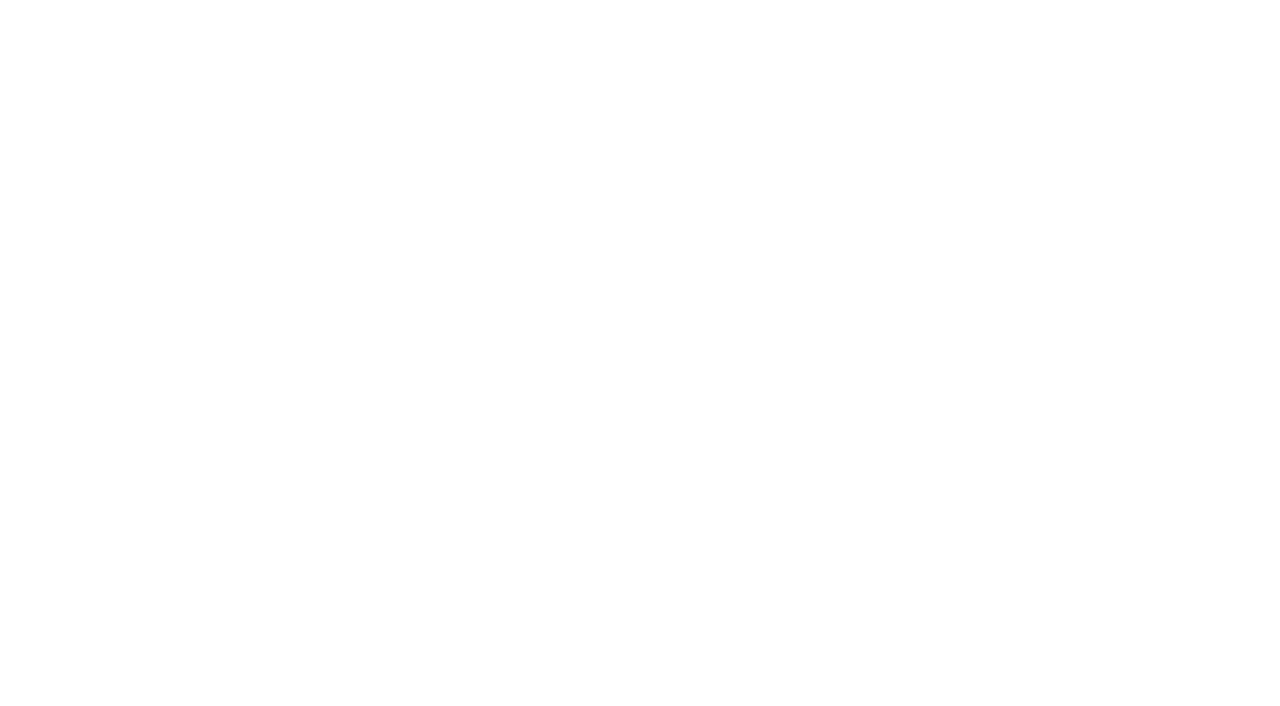
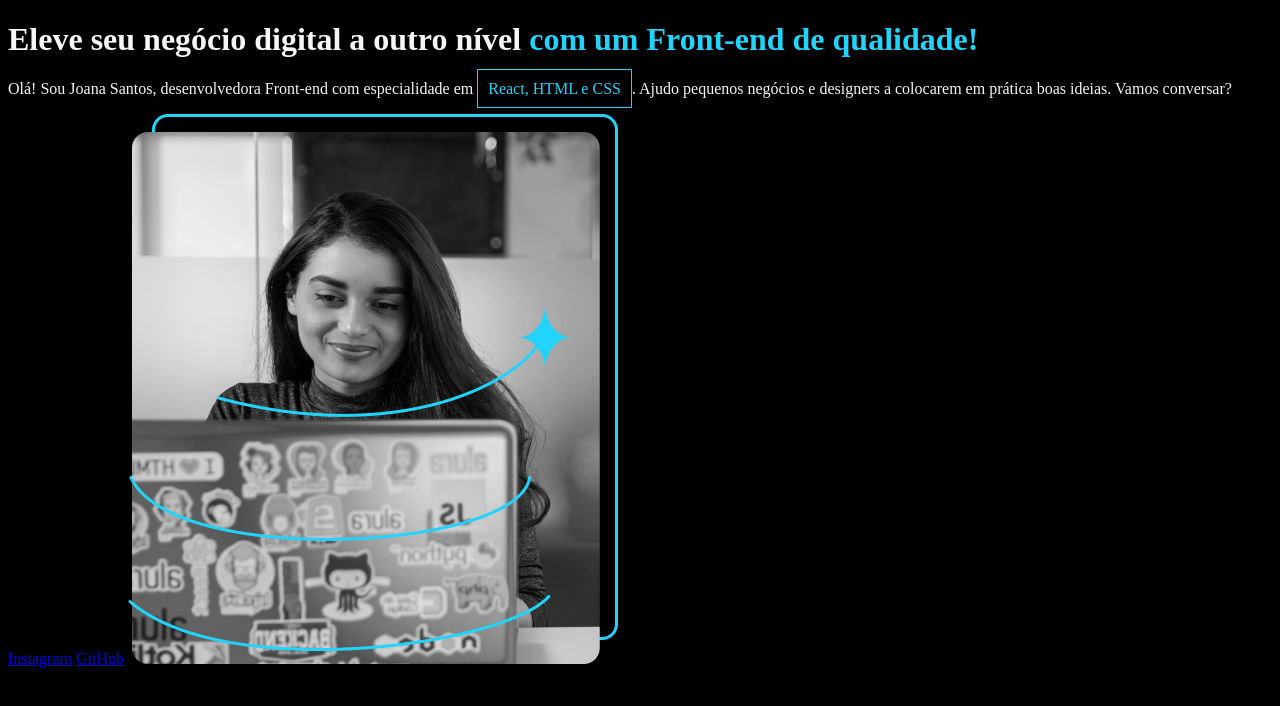
Before and after one commit to OEscriba/one-t7-iniciante-programacao, a plain HTML site: page html-e-css-curso-1/index.html in a window 1280 px wide. Drawn offline with Linux system fonts and the light colour scheme.

Commit message:
feat: continues basic HTML and CSS course

```diff
--- a/html-e-css-curso-1/index.html
+++ b/html-e-css-curso-1/index.html
@@ -4,8 +4,21 @@
     <meta charset="UTF-8">
     <meta name="viewport" content="width=device-width, initial-scale=1.0">
     <title>Document</title>
+    <link rel="stylesheet" href="style.css">
 </head>
 <body>
+    <header>
 
+    </header>
+    <main>
+        <h1>Eleve seu negócio digital a outro nível <strong>com um Front-end de qualidade!</strong></h1>
+        <p>Olá! Sou Joana Santos, desenvolvedora Front-end com especialidade em <span>React, HTML e CSS</span>. Ajudo pequenos negócios e designers a colocarem em prática boas ideias. Vamos conversar?</p>
+        <a href="https://instagram.com/fernandothibes">Instagram</a>
+        <a href="https://github.com/oescriba">GitHub</a>
+        <img src="woman-programmer.png" alt="Foto preto e branco de uma mulher programando">
+    </main>
+    <footer>
+
+    </footer>
 </body>
 </html>
--- /dev/null
+++ b/html-e-css-curso-1/style.css
@@ -0,0 +1,15 @@
+body {
+    background-color: black;
+    color: #f6f6f6
+}
+
+strong {
+    color: #22D4FD;
+    ;
+}
+
+span {
+    color: #22D4FD;
+    border: 1px solid #22D4FD;
+    padding: 10px;
+}
```
Also changed, not shown: html-e-css-curso-1/ex1.html (added, +14 -0 lines), html-e-css-curso-1/Rectangle 47.png (added), html-e-css-curso-1/logo-html.png (added), html-e-css-curso-1/woman-programmer.png (added).
